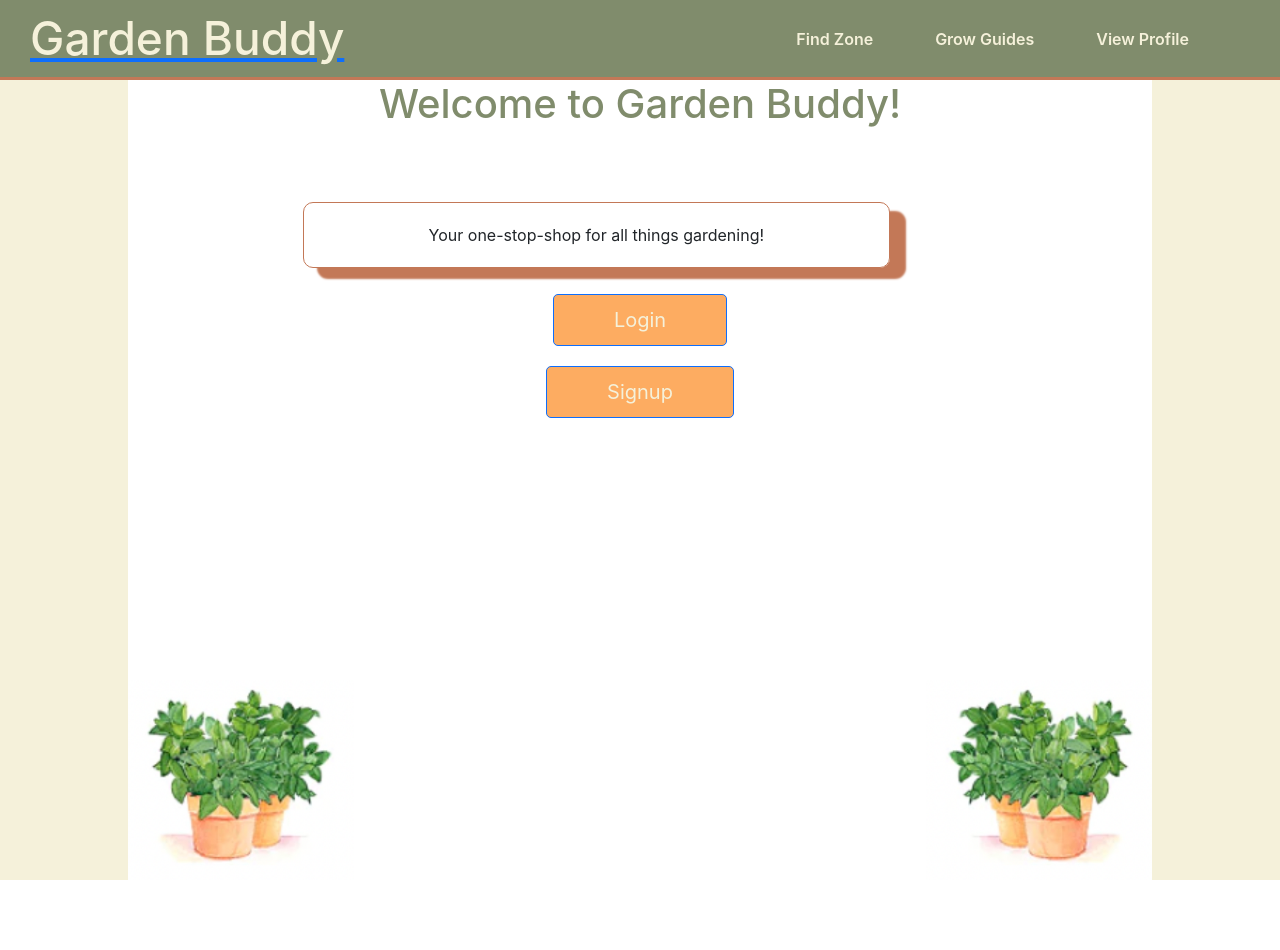
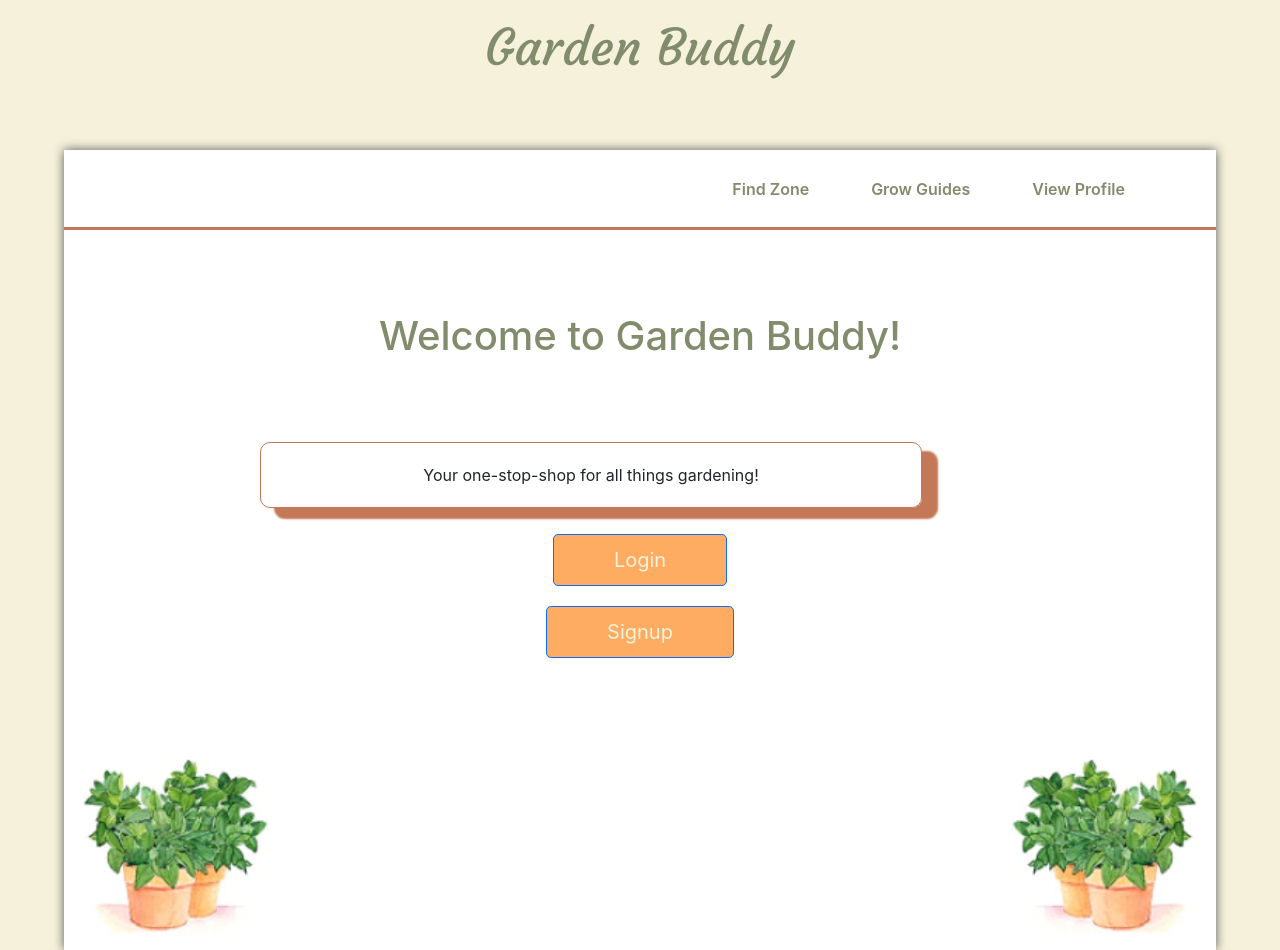
Before and after one commit to jkwalsh127/garden-buddy, a React (Create React App) app in the folder client/: page / in a window 1280 px wide. Before the commit the page ends 880 px from the top, so only its background shows below. Built offline with nearby package versions, Linux system fonts and the light colour scheme.

Commit message:
general formatting of nav, title, and page background

```diff
--- a/client/src/App.css
+++ b/client/src/App.css
@@ -11,10 +11,10 @@
   text-align: center;
 }
 
-a {
-  text-decoration: none;
-  color: var(--light-white);
-}
+.font-title {
+  font-family: "CourgetteRegular";
+ }
+
 
 .outer-container {
   width: 100%;
@@ -22,17 +22,35 @@ a {
   height: fit-content;
   background-color: var(--light-white);
   display: flex;
+  flex-direction: column;
+  justify-content: center;
+  align-items: center;
+}
+.title-wrap {
+  width: 100%;
+  height: 150px;
+  display: flex;
   justify-content: center;
 }
+.app-title {
+  margin: 10px 0 0 0;
+  font-size: 50px;
+  color: var(--green);
+  text-decoration: none;
+  text-decoration-color: red;
+}
 .inner-container {
-  width: 80%;
+  width: 90%;
   min-height: 100vh;
   height: 100%;
   background-color: white;
   display: flex;
   flex-direction: column;
   justify-content: space-between;
+  margin: 0;
+  box-shadow: 0px 0px 10px rgb(88, 88, 88);
 }
+
 .lower-imgs {
   width: 100%;
   display: flex;
--- a/client/src/App.js
+++ b/client/src/App.js
@@ -1,8 +1,9 @@
 import React from 'react';
 import { ApolloClient, InMemoryCache, ApolloProvider, createHttpLink } from '@apollo/client';
-import { BrowserRouter as Router, Routes, Route } from 'react-router-dom';
+import { BrowserRouter as Router, Routes, Route, Link } from 'react-router-dom';
 import { setContext } from '@apollo/client/link/context';
 import './App.css';
+import { NavLink } from 'react-router-dom';
 import Header from './components/Header';
 import Schedule from './pages/Schedule';
 import Gardens from './pages/Gardens';
@@ -44,9 +45,14 @@ function App() {
     <ApolloProvider client={client}>
       <Router>
         <div className="App">
-          <Header />
           <div className='outer-container'>
+            <div className='title-wrap'>
+              <NavLink className="app-title font-title" to="/">
+                Garden Buddy
+              </NavLink>
+            </div>
             <div className='inner-container'>
+              <Header />
               <Routes>
                 <Route
                   path="/"
--- a/client/src/components/GardenTable.js
+++ b/client/src/components/GardenTable.js
@@ -35,7 +35,7 @@ const GardenTable = () => {
 
     return (
         <>
-        <div>
+        <div className='table-wrap'>
           {loading ? (
             <div>Loading...</div>
               ) : (
@@ -56,27 +56,27 @@ const GardenTable = () => {
               {gardenList.map((garden) => {
                 return (
                   <tr key={garden._id} value={garden.vegetable}>
-                    <td>
-                        <button onClick={handleShow}>
+                    <td className='actions'>
+                        <button onClick={handleShow} className='button'>
                             <FontAwesomeIcon icon={faEdit} />
                         </button>
-                        <button onClick={handleShow}>
+                        <button onClick={handleShow} className='button'>
                             <FontAwesomeIcon icon={faPlusCircle} />
                         </button>
                     </td>
-                    <td>
+                    <td className='inner-cells'>
                       {garden.vegetable}
                     </td>
-                    <td>
+                    <td className='inner-cells'>
                       {garden.variety}
                     </td>
-                    <td>
+                    <td className='inner-cells'>
                       {garden.sowDate}
                     </td>
-                    <td>
+                    <td className='inner-cells'>
                       {garden.plantDate}
                     </td>
-                    <td>
+                    <td className='inner-cells'>
                       {garden.firstHarvest}
                     </td>
                     <td>
--- a/client/src/components/Header.js
+++ b/client/src/components/Header.js
@@ -1,5 +1,5 @@
 import React from 'react';
-import { Link, NavLink } from 'react-router-dom';
+import { NavLink } from 'react-router-dom';
 import './styles/header.css';
 // import './styles/HeaderMediaQueries.css';
 
@@ -14,16 +14,11 @@ const Header = () => {
   const navLinkStyles = ({ isActive }) => {
     return {
       fontSize: isActive ? '20px' : '16px',
-      color: isActive ? 'var(--orange)' : 'var(--light-white)',
+      color: isActive ? 'var(--orange)' : 'var(--green)',
     }
   }
   return (
     <header className="header">
-      <Link className="" to="/">
-        <h1 className="app-title" id='app-title'>
-          Garden Buddy
-        </h1>
-      </Link>
       <div className='nav'>
         {/* {Auth.loggedIn() ? ( */}
           <>
--- a/client/src/components/styles/gardentable.css
+++ b/client/src/components/styles/gardentable.css
@@ -1,16 +1,33 @@
+.table-wrap {
+  display: flex;
+  justify-content: center;
+}
+
 table, th, td {
   border: 1px solid;
   padding: 5px;
   overflow-wrap: normal;
 }
-th, td {
-  width: 100px;
+th {
+  min-width: 115px;
 }
 table {
   border-collapse: collapse;
 }
+.actions {
+  width: 100px;
+}
+.inner-cells {
+  min-width: 115px;
+  width: 10%;
+}
+
+.button {
+  margin: 0 3px;
+}
 .notes {
-  width: 200px;
+  min-width: 200px;
+  width: 20%;
 }
 .notes-data {
   width: 200px;
--- a/client/src/components/styles/header.css
+++ b/client/src/components/styles/header.css
@@ -1,20 +1,13 @@
 .header {
     width: 100%;
     height: 80px;
-    background-color: var(--green);
+    background-color: white;
     display: flex;
-    justify-content: space-between;
+    justify-content: flex-end;
     align-items: center;
     border-bottom: 3px solid var(--brown);
 }
 
-.app-title {
-    margin: 0 0 0 30px;
-    font-size: 46px;
-    color: var(--light-white);
-    text-decoration: none;
-    text-decoration-color: red;
-}
 #app-title {
     text-decoration: none;
 }
--- a/client/src/index.css
+++ b/client/src/index.css
@@ -11,3 +11,10 @@ code {
   font-family: source-code-pro, Menlo, Monaco, Consolas, 'Courier New',
     monospace;
 }
+
+@font-face {
+  font-family: "CourgetteRegular";
+  src: local("CourgetteRegular"),
+   url('./fonts/Courgette-Regular.ttf') format("truetype");
+  font-weight: bold;
+  }
--- a/client/src/index.js
+++ b/client/src/index.js
@@ -2,6 +2,7 @@ import React from 'react';
 import ReactDOM from 'react-dom';
 import App from './App';
 import './index.css';
+import './fonts/Courgette-Regular.ttf';
 
 ReactDOM.render(
   <React.StrictMode>
--- a/client/src/pages/Gardens.js
+++ b/client/src/pages/Gardens.js
@@ -12,16 +12,12 @@ const Profile = () => {
 
     return (
       <div className=''>
-        <div className='title-wrap'>
+        <div className='title-wrap-gardens'>
           <img src={birdLeft} alt="birds" className='birds'/>
           <h1 className='page-title'>My Gardens</h1>
           <img src={birdRight} alt="birds" className='birds'/>
         </div>
-        <div className=''>
-
-          <GardenTable />
-
-      </div>
+        <GardenTable />
       </div>
     );
   };
--- a/client/src/pages/styles/gardens.css
+++ b/client/src/pages/styles/gardens.css
@@ -1,7 +1,7 @@
 .page-title {
     padding: 0;
 }
-.title-wrap {
+.title-wrap-gardens {
     display: flex;
     justify-content: center;
     align-items: center;
```
Also changed, not shown: client/src/fonts/Courgette-Regular.ttf (added), client/src/fonts/OFL.txt (added), 1 other file (tests, documents, lock files or other folders).
